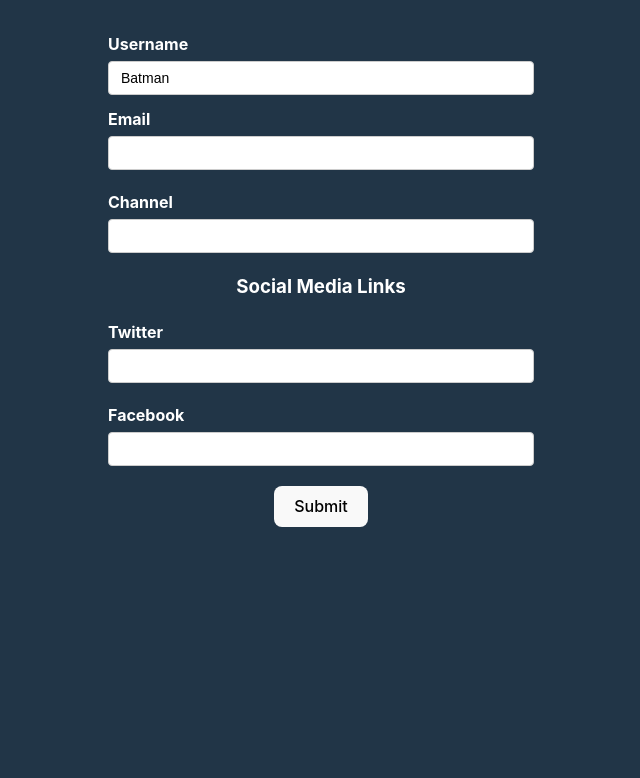
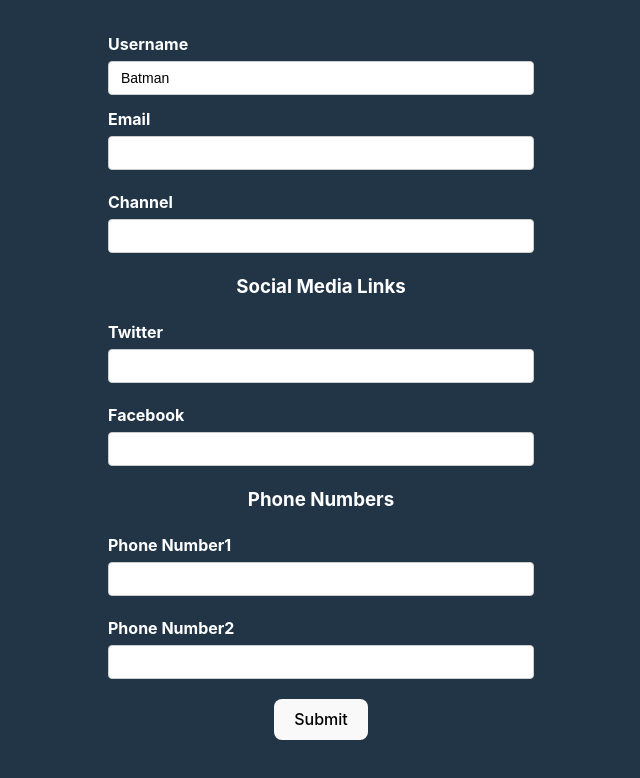
Before and after one commit to mahmoudelkhadragy/react-hook-form, a React (Vite) app: page / in a window 1280 px wide. Shown: the top 778 px of the page, without its empty margins (319-959 px from the left). Built offline with nearby package versions, Linux system fonts and the light colour scheme.

Commit message:
add form array not dynamic

```diff
--- a/src/components/YouTubeForm.tsx
+++ b/src/components/YouTubeForm.tsx
@@ -9,6 +9,7 @@ type FormValues = {
     twitter: string;
     facebook: string;
   };
+  phoneNumbers: string[];
 };
 export const YouTubeForm = () => {
   // make default value after fetch data
@@ -36,6 +37,7 @@ export const YouTubeForm = () => {
         twitter: "",
         facebook: "",
       },
+      phoneNumbers: ["", ""],
     },
   });
   // object return from useForm has this vlaues
@@ -99,8 +101,27 @@ export const YouTubeForm = () => {
             <input type="text" id="twitter" {...register("social.twitter")} />
           </div>
           <div className="form-control">
-            <label htmlFor="channel">Facebook</label>
+            <label htmlFor="facebook">Facebook</label>
             <input type="text" id="facebook" {...register("social.facebook")} />
+          </div>
+        </div>
+        <div>
+          <h3>Phone Numbers</h3>
+          <div className="form-control">
+            <label htmlFor="primary-phone">Phone Number1</label>
+            <input
+              type="text"
+              id="primary-phone"
+              {...register("phoneNumbers.0")}
+            />
+          </div>
+          <div className="form-control">
+            <label htmlFor="secondary-phone">Phone Number2</label>
+            <input
+              type="text"
+              id="secondary-phone"
+              {...register("phoneNumbers.1")}
+            />
           </div>
         </div>
         <button>Submit</button>
```
